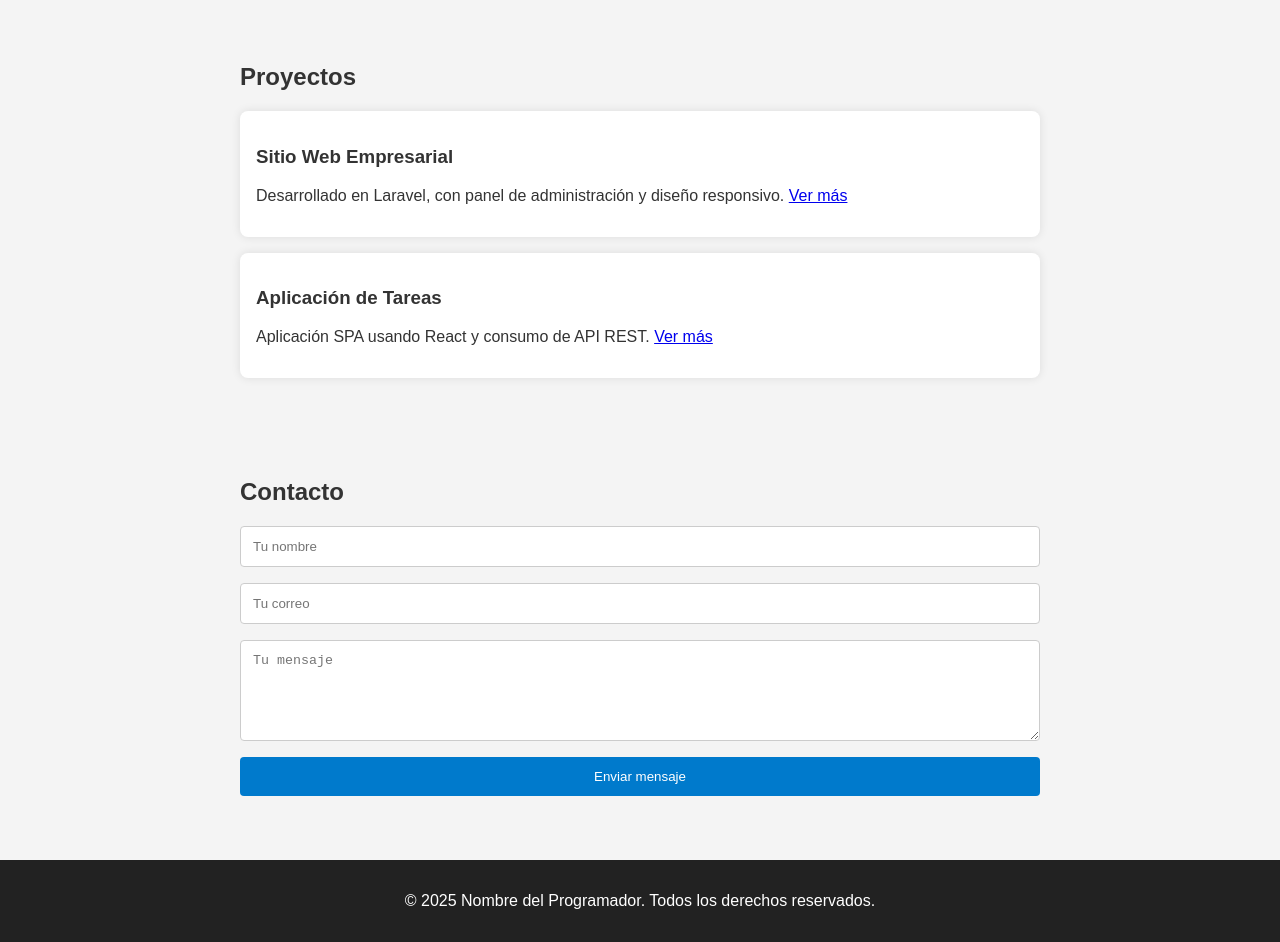
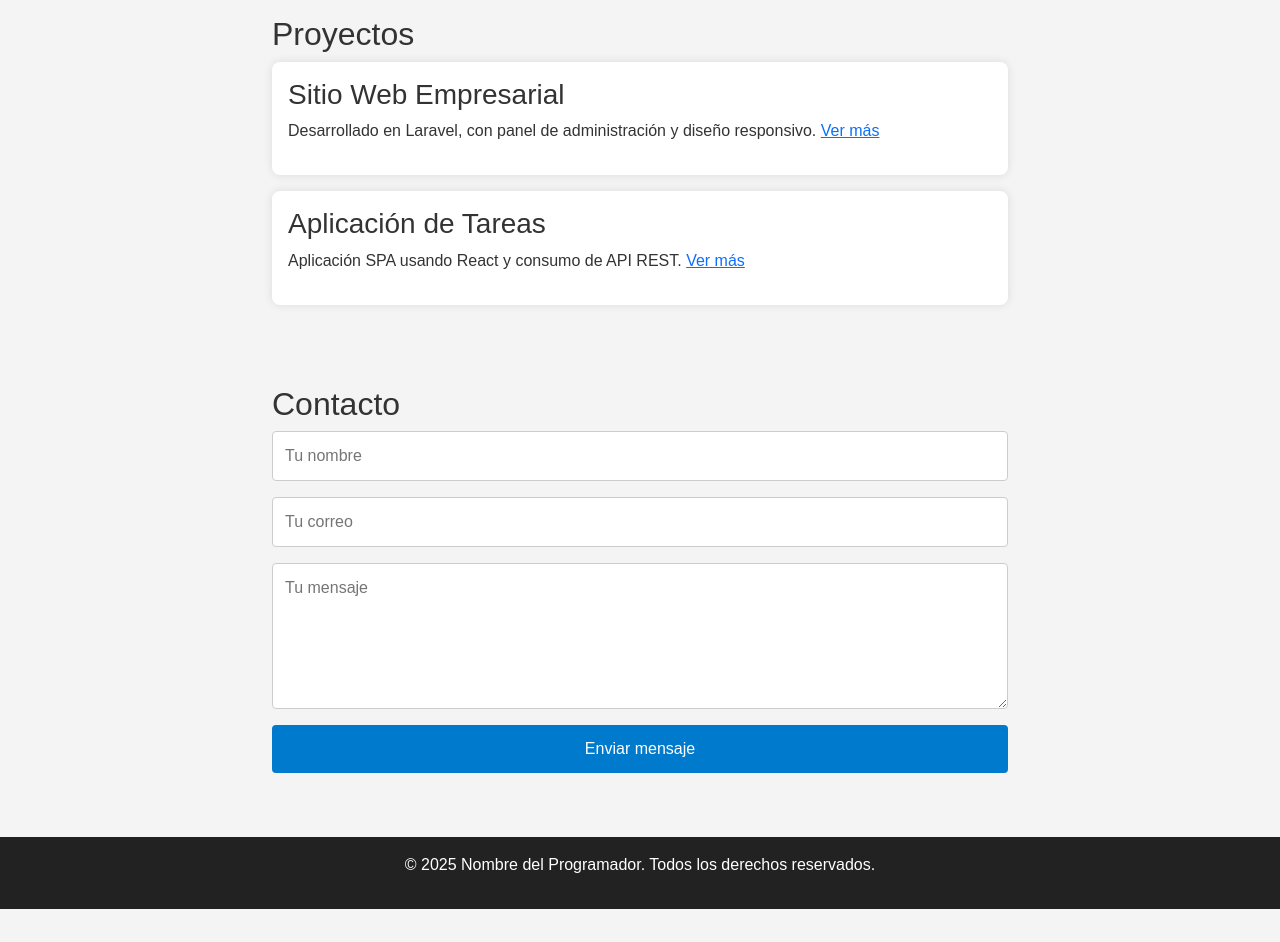
Before and after one commit to Aaron9Ramos/Portafolio, a plain HTML site: page index.html in a window 1280 px wide. Shown: the part 740-1682 px from the top of the page. After the commit the page ends 1649 px from the top, so only its background shows below. Drawn offline with nearby package versions, Linux system fonts and the light colour scheme.

Commit message:
Implementacion de Bootstrap

```diff
--- a/index.html
+++ b/index.html
@@ -1,24 +1,14 @@
 <!DOCTYPE html>
 <html lang="es">
   <head>
-  <meta charset="UTF-8">
-  <meta name="viewport" content="width=device-width, initial-scale=1.0">
+    <meta charset="UTF-8" />
+    <meta name="viewport" content="width=device-width, initial-scale=1.0" />
     <title>Portafolio | Desarrollador Web</title>
-  <link rel="stylesheet" href="styles.css">
-  <style>
-    body { font-family: Arial, sans-serif; margin: 0; padding: 0; background: #f4f4f4; color: #333; }
-    header { background: #222; color: #fff; padding: 1rem 2rem; }
-    nav { display: flex; justify-content: space-between; align-items: center; }
-    nav ul { list-style: none; display: flex; gap: 1rem; }
-    nav a { color: #fff; text-decoration: none; }
-    .hero { background: #007acc; color: #fff; padding: 4rem 2rem; text-align: center; }
-    section { padding: 2rem; max-width: 800px; margin: auto; }
-    .proyecto { background: #fff; padding: 1rem; margin-bottom: 1rem; border-radius: 8px; box-shadow: 0 0 10px rgba(0,0,0,0.1); }
-    form { display: flex; flex-direction: column; gap: 1rem; }
-    input, textarea { padding: 0.75rem; border: 1px solid #ccc; border-radius: 4px; }
-    button { padding: 0.75rem; background: #007acc; color: #fff; border: none; cursor: pointer; border-radius: 4px; }
-    footer { text-align: center; padding: 1rem; background: #222; color: #fff; margin-top: 2rem; }
-  </style>
+    <link
+      href="https://cdn.jsdelivr.net/npm/bootstrap@5.3.3/dist/css/bootstrap.min.css"
+      rel="stylesheet"
+    />
+    <link rel="stylesheet" href="styles.css" />
   </head>
   <body>
     <header>
@@ -41,7 +31,11 @@
 
     <section id="sobre-mi">
       <h2>Sobre mí</h2>
-    <p>Soy un desarrollador web con experiencia en HTML, CSS, JavaScript, y frameworks como Laravel y React. Me apasiona crear experiencias web intuitivas y responsivas.</p>
+      <p>
+        Soy un desarrollador web con experiencia en HTML, CSS, JavaScript, y
+        frameworks como Laravel y React. Me apasiona crear experiencias web
+        intuitivas y responsivas.
+      </p>
     </section>
 
     <section id="habilidades">
@@ -59,19 +53,25 @@
       <h2>Proyectos</h2>
       <div class="proyecto">
         <h3>Sitio Web Empresarial</h3>
-      <p>Desarrollado en Laravel, con panel de administración y diseño responsivo. <a href="#">Ver más</a></p>
+        <p>
+          Desarrollado en Laravel, con panel de administración y diseño
+          responsivo. <a href="#">Ver más</a>
+        </p>
       </div>
       <div class="proyecto">
         <h3>Aplicación de Tareas</h3>
-      <p>Aplicación SPA usando React y consumo de API REST. <a href="#">Ver más</a></p>
+        <p>
+          Aplicación SPA usando React y consumo de API REST.
+          <a href="#">Ver más</a>
+        </p>
       </div>
     </section>
 
     <section id="contacto">
       <h2>Contacto</h2>
       <form>
-      <input type="text" placeholder="Tu nombre" required>
-      <input type="email" placeholder="Tu correo" required>
+        <input type="text" placeholder="Tu nombre" required />
+        <input type="email" placeholder="Tu correo" required />
         <textarea placeholder="Tu mensaje" rows="5" required></textarea>
         <button type="submit">Enviar mensaje</button>
       </form>
@@ -85,5 +85,6 @@
       // Puedes agregar interactividad con JavaScript aquí
       console.log("Portafolio listo para personalizar");
     </script>
+    <script src="https://cdn.jsdelivr.net/npm/bootstrap@5.3.3/dist/js/bootstrap.bundle.min.js"></script>
   </body>
 </html>
--- /dev/null
+++ b/styles.css
@@ -0,0 +1,70 @@
+body {
+  font-family: Arial, sans-serif;
+  margin: 0;
+  padding: 0;
+  background: #f4f4f4;
+  color: #333;
+}
+header {
+  background: #222;
+  color: #fff;
+  padding: 1rem 2rem;
+}
+nav {
+  display: flex;
+  justify-content: space-between;
+  align-items: center;
+}
+nav ul {
+  list-style: none;
+  display: flex;
+  gap: 1rem;
+}
+nav a {
+  color: #fff;
+  text-decoration: none;
+}
+.hero {
+  background: #007acc;
+  color: #fff;
+  padding: 4rem 2rem;
+  text-align: center;
+}
+section {
+  padding: 2rem;
+  max-width: 800px;
+  margin: auto;
+}
+.proyecto {
+  background: #fff;
+  padding: 1rem;
+  margin-bottom: 1rem;
+  border-radius: 8px;
+  box-shadow: 0 0 10px rgba(0, 0, 0, 0.1);
+}
+form {
+  display: flex;
+  flex-direction: column;
+  gap: 1rem;
+}
+input,
+textarea {
+  padding: 0.75rem;
+  border: 1px solid #ccc;
+  border-radius: 4px;
+}
+button {
+  padding: 0.75rem;
+  background: #007acc;
+  color: #fff;
+  border: none;
+  cursor: pointer;
+  border-radius: 4px;
+}
+footer {
+  text-align: center;
+  padding: 1rem;
+  background: #222;
+  color: #fff;
+  margin-top: 2rem;
+}
```
Lines whose indentation alone changed are shown as unchanged.
